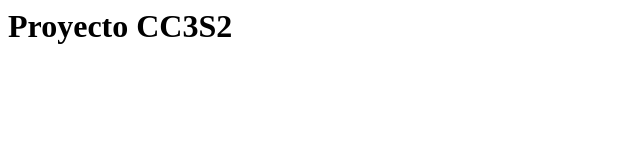
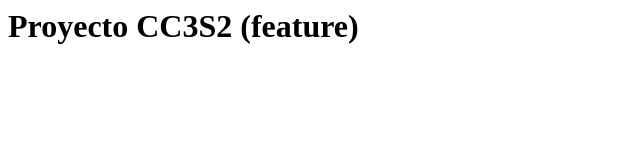
Before and after one commit to pineda-404/Actividad-07, a plain HTML site: page index.html in a window 1280 px wide. Shown: the whole page, without its empty margins (0-640 px from the left). Drawn offline with Linux system fonts and the light colour scheme.

Commit message:
Cambio en feature

```diff
--- a/index.html
+++ b/index.html
@@ -1 +1 @@
-<h1>Proyecto CC3S2</h1>
+<h1>Proyecto CC3S2 (feature)</h1>
```
